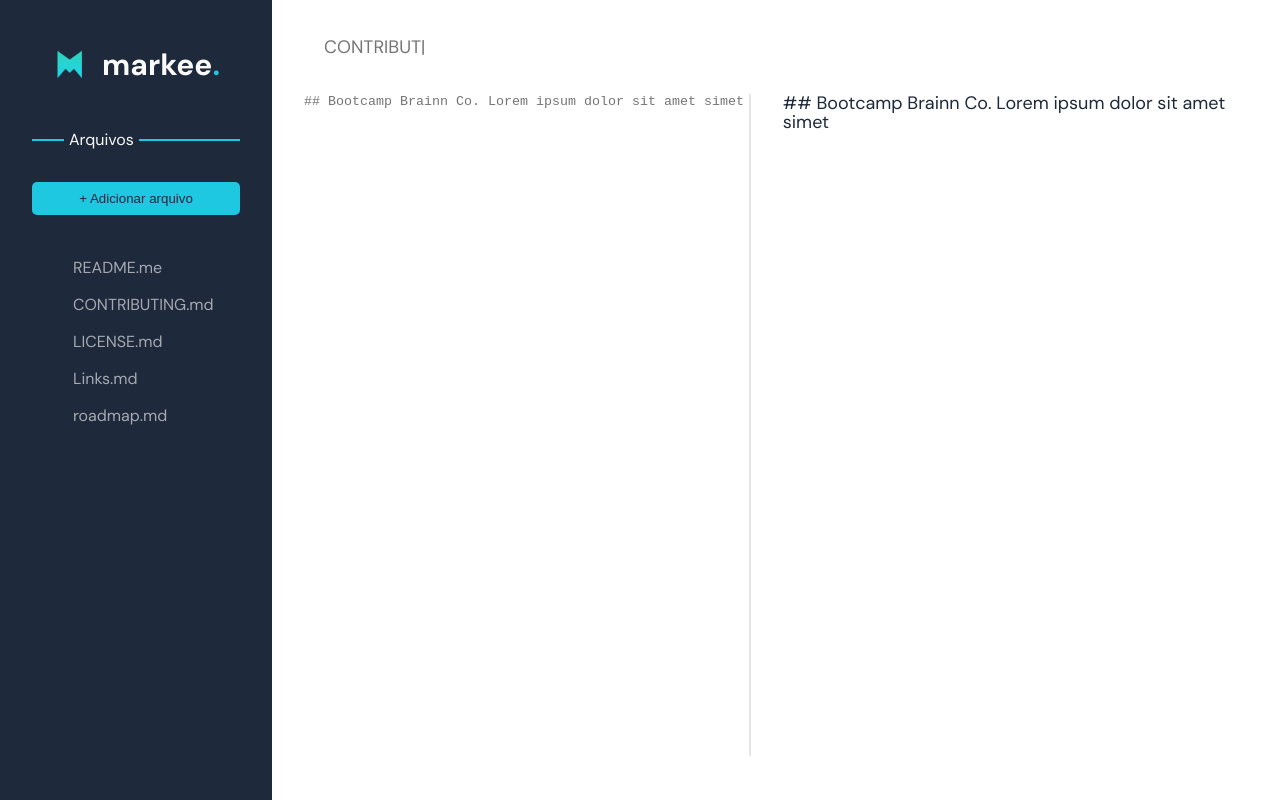
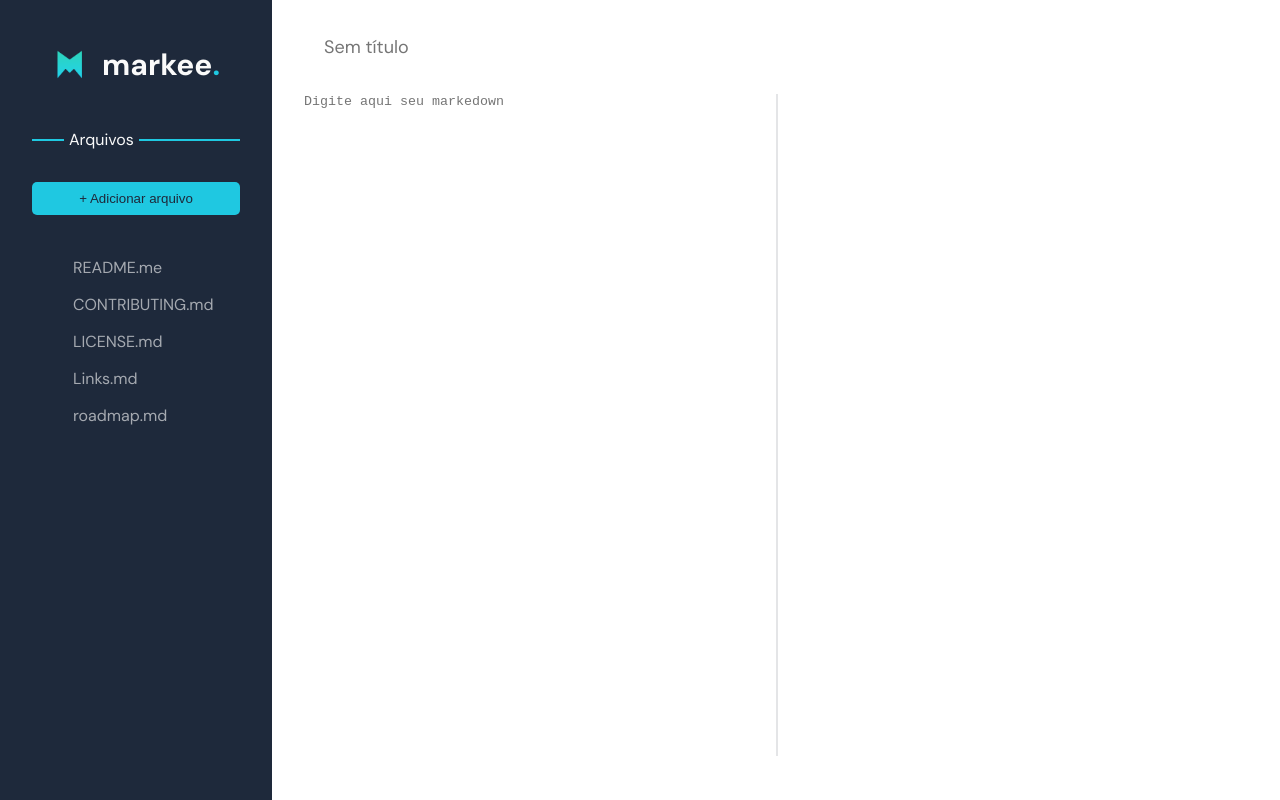
Before and after one commit to FilipeNatividade/markee_app, a React (Create React App) app: page / in a window 1280 px wide. Built offline with nearby package versions, Linux system fonts and the light colour scheme; some icons are missing.

Commit message:
fix/challenge-05

```diff
--- a/src/Components/content/index.tsx
+++ b/src/Components/content/index.tsx
@@ -15,13 +15,13 @@ const Content = () => {
     <Container>
       <Header>
         <File className='iconFile' />
-        <InputTitle placeholder='CONTRIBUT|' />
+        <InputTitle placeholder='Sem título' />
       </Header>
       <MainContainer>
-        <TexteareaContainer placeholder={files[4].content}>
+        <TexteareaContainer placeholder='Digite aqui seu markedown'>
         </TexteareaContainer>
         <MarkedownContainer>
-          {files[4].content}
+
         </MarkedownContainer>
       </MainContainer>
     </Container>
--- a/src/app.tsx
+++ b/src/app.tsx
@@ -1,6 +1,6 @@
 import styled, { ThemeProvider } from 'styled-components'
 import { theme } from 'resources/theme'
-import GlobalStyled from 'root-style'
+import GlobalStyled from 'app-style'
 import Asidebar from 'Components/sidebar'
 import Content from 'Components/content'
 
```
Also changed, not shown: src/app-style.ts (renamed from src/root-style.ts).
